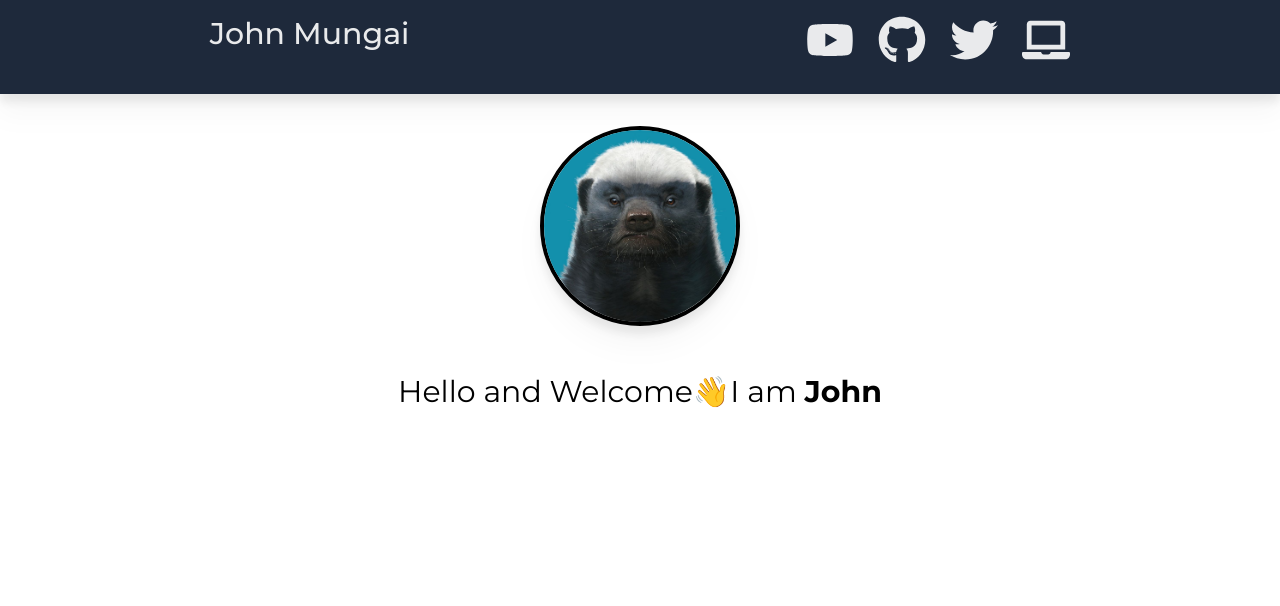
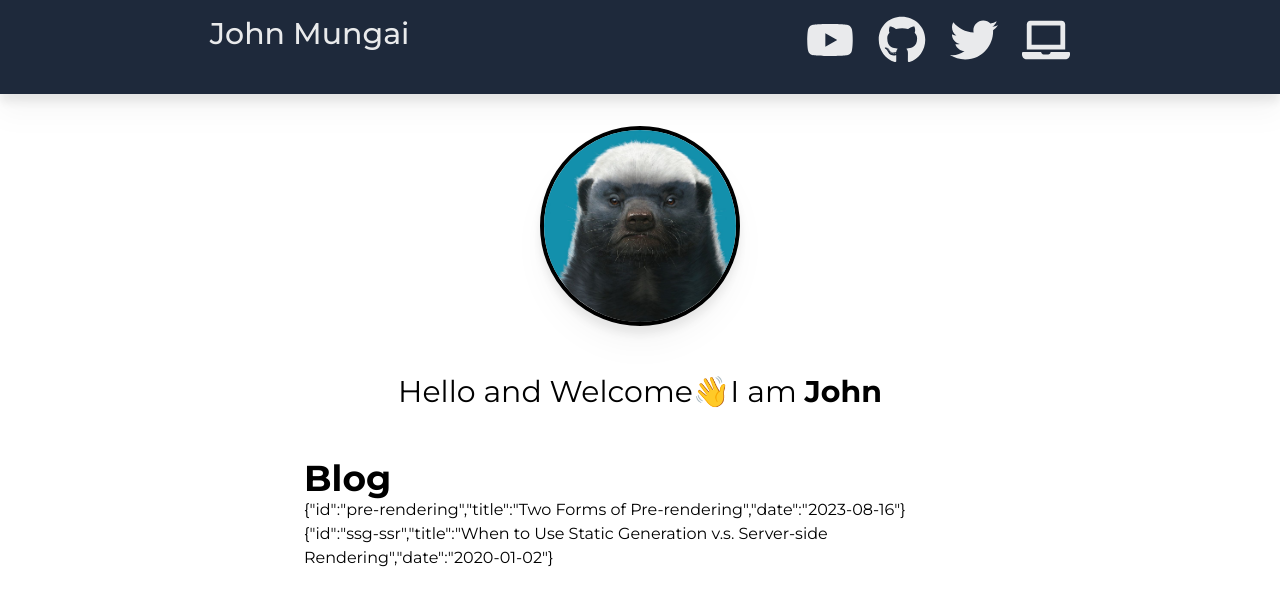
Before and after one commit to KennedyMungai/BlogSite, a Next.js app: page / in a window 1280 px wide. Shown: the top 606 px of the page. Built offline with nearby package versions, Linux system fonts and the light colour scheme.

Commit message:
Rendered out the Posts component

```diff
--- a/src/app/page.tsx
+++ b/src/app/page.tsx
@@ -1,7 +1,7 @@
-import Image from 'next/image'
+import Posts from '@/components/Posts'
 
 export default function Home() {
-  return (
+	return (
 		<main className='px-6 mx-auto'>
 			<p className='mt-12 mb-12 text-3xl text-center dark:text-white'>
 				Hello and Welcome👋
@@ -9,6 +9,8 @@ export default function Home() {
 					I am <span className='font-bold'>John</span>
 				</span>
 			</p>
+
+			<Posts />
 		</main>
-  )
+	)
 }
```
